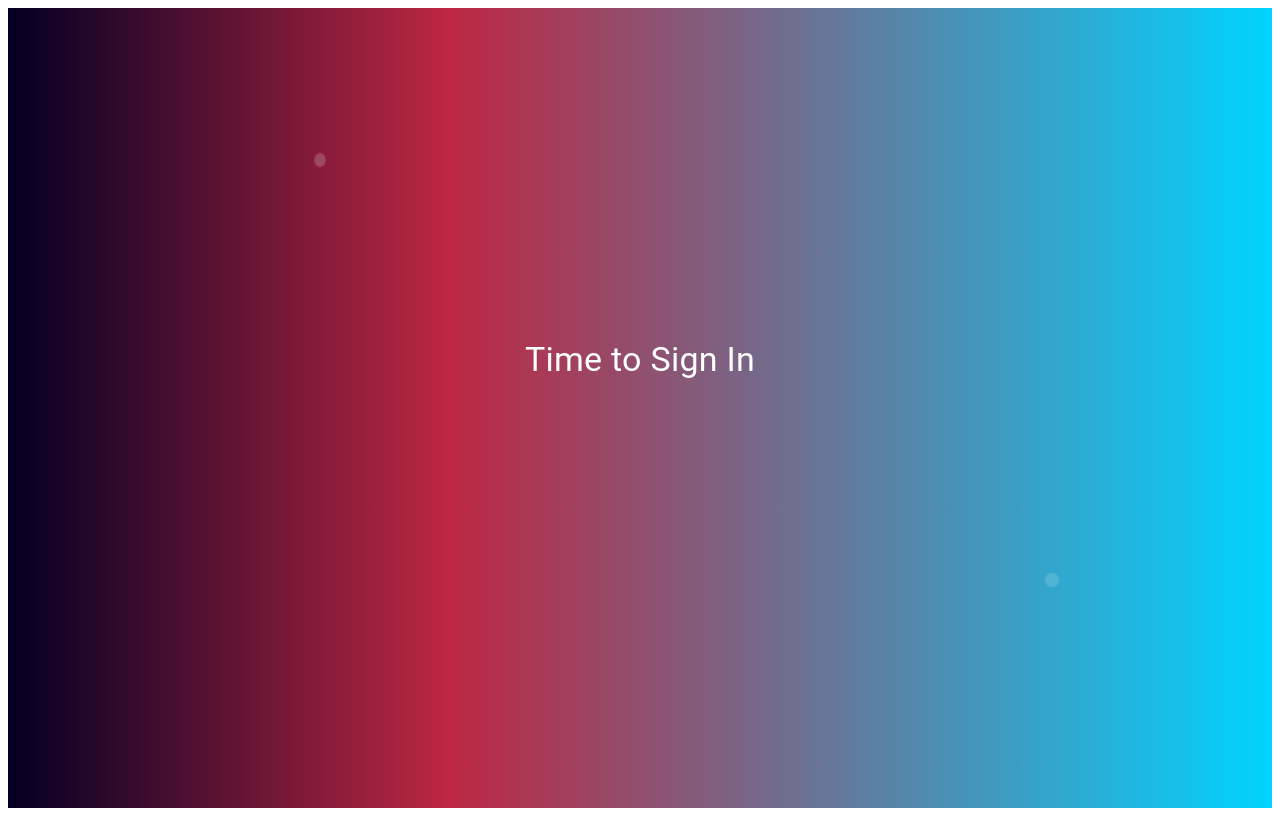
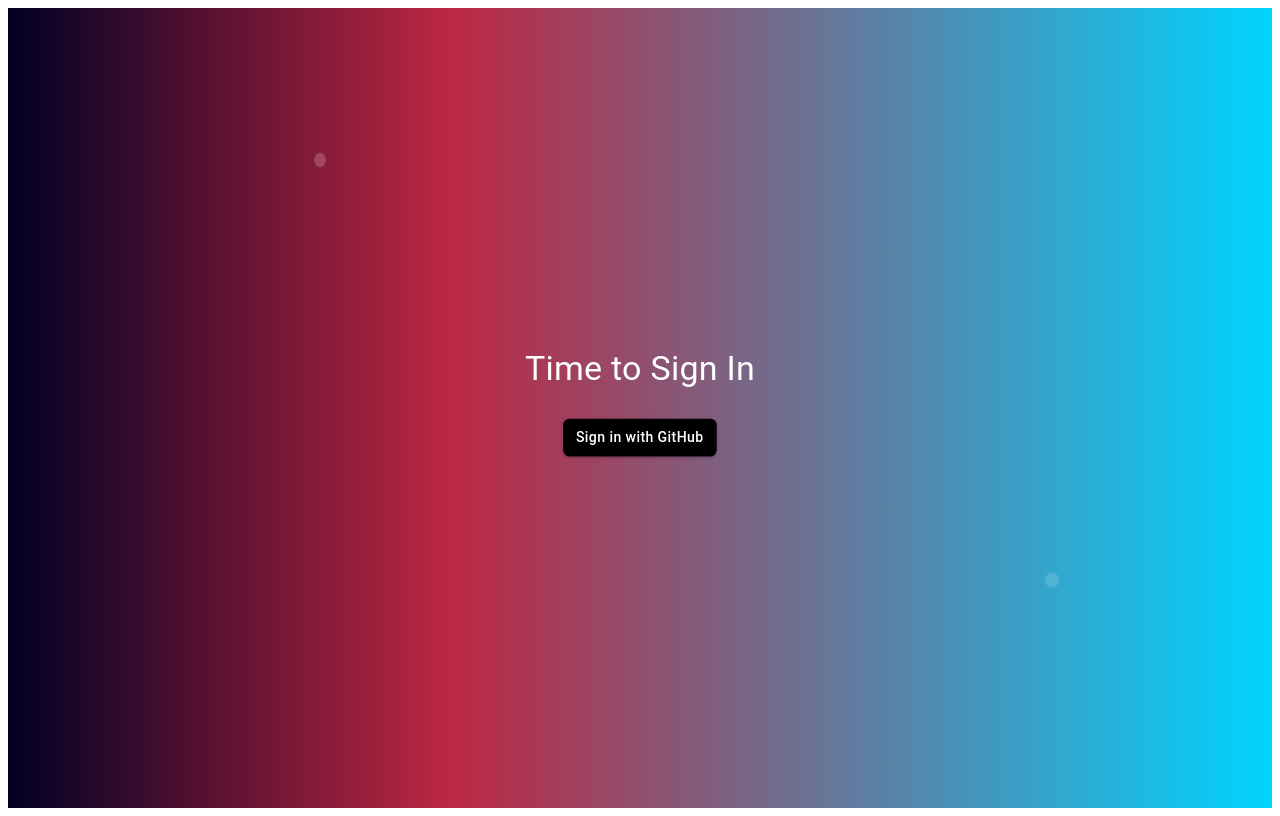
Before and after one commit to airjordanlin-work/mp-6, a Next.js app: page / in a window 1280 px wide. Built offline with nearby package versions, Linux system fonts and the light colour scheme; no server answers.

Commit message:
Fixed login

```diff
--- a/app/page.tsx
+++ b/app/page.tsx
@@ -71,11 +71,11 @@
             <Box
                 sx={{
                     transform: 'scale(0.8)',
-                    opacity: 0,
+                    opacity: 1,
                     animation: 'scaleUp 1s ease-in-out 1s forwards',
                 }}
             >
-                Sign in to Github
+
                 <LoginForm />
             </Box>
         </Box>
```
